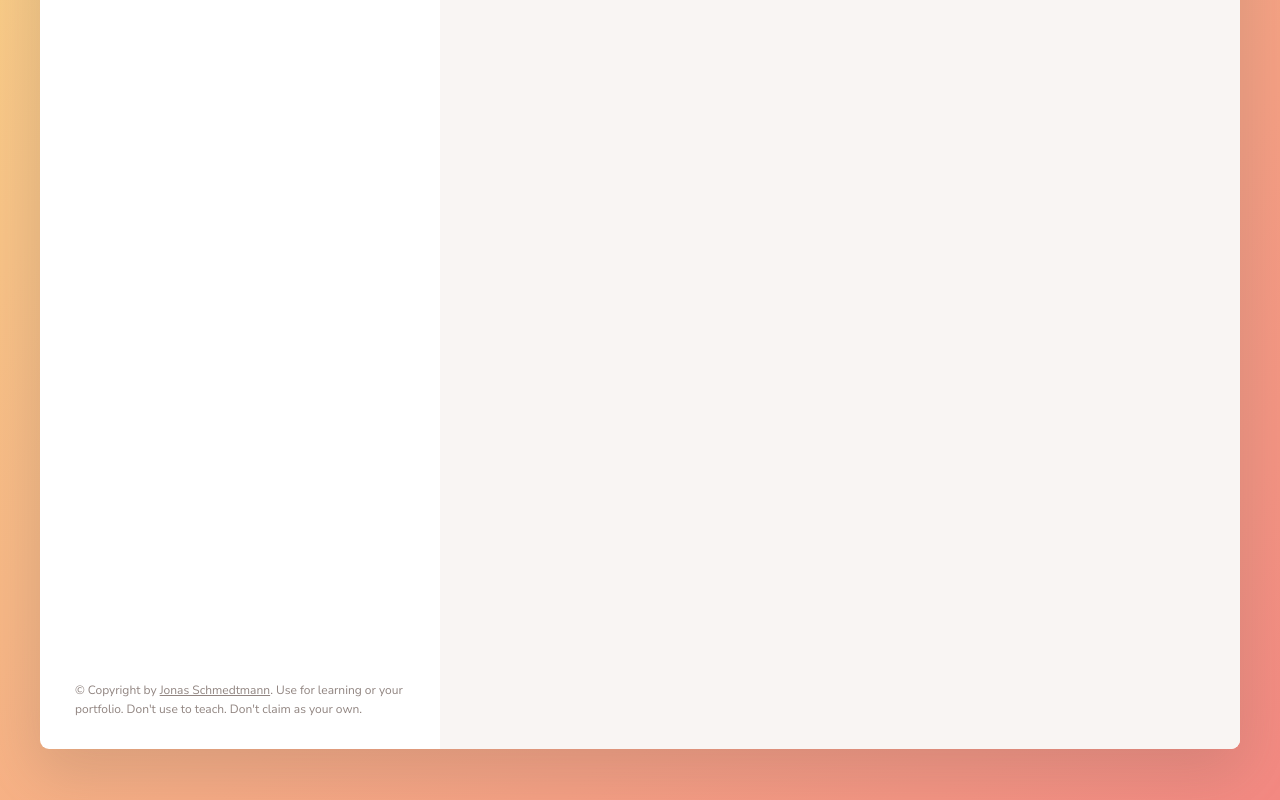
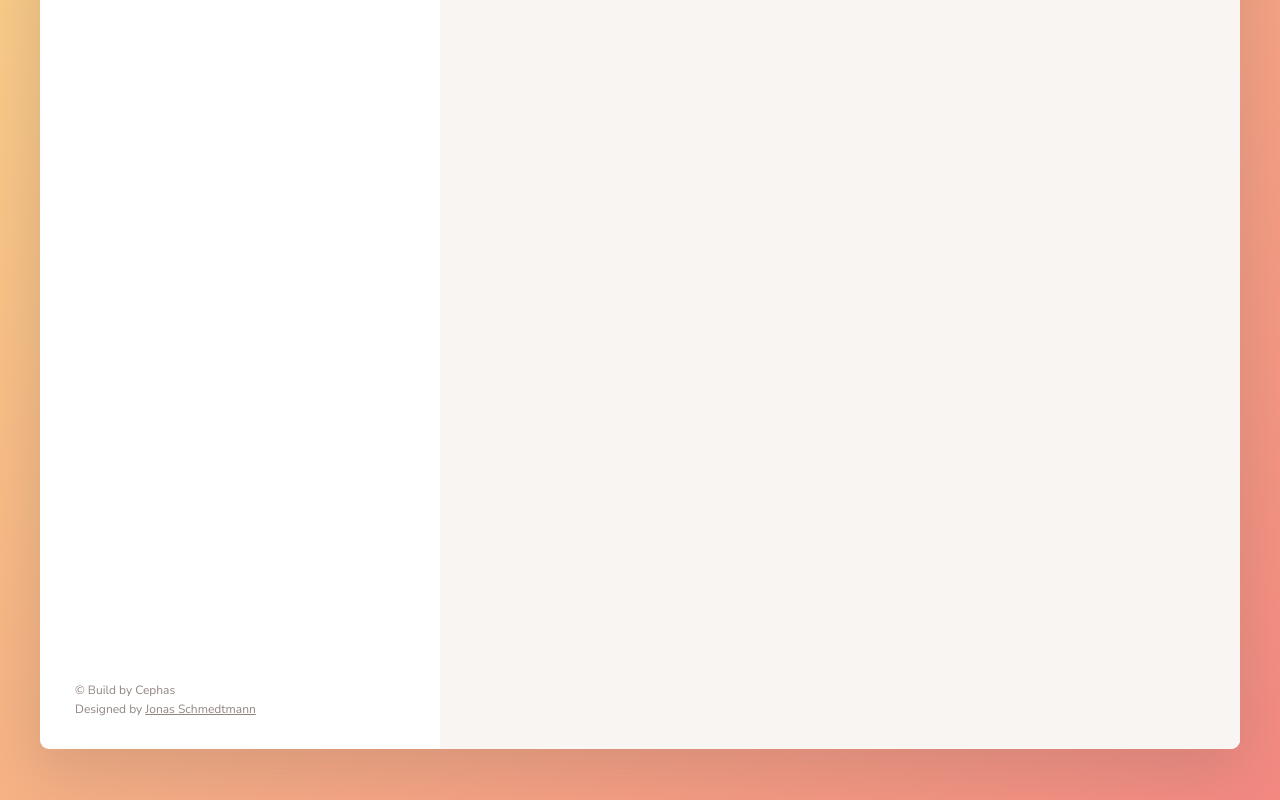
Before and after one commit to cephas-n/forkify, a website built with Parcel: page index.html in a window 1280 px wide. Shown: the part 472-1272 px from the top of the page. Built offline with nearby package versions, Linux system fonts and the light colour scheme.

Commit message:
fix legal

```diff
--- a/index.html
+++ b/index.html
@@ -124,14 +124,14 @@
         </div>
 
         <p class="copyright">
-          &copy; Copyright by
+          &copy; Build by Cephas <br>
+          Designed by
           <a
             class="twitter-link"
             target="_blank"
-            href="https://twitter.com/jonasschmedtman"
+            href="#"
             >Jonas Schmedtmann</a
-          >. Use for learning or your portfolio. Don't use to teach. Don't claim
-          as your own.
+          >
         </p>
       </div>
 
```
